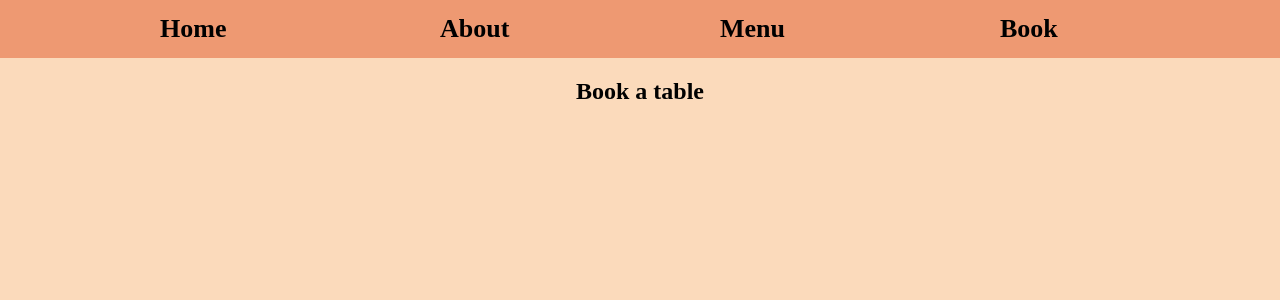
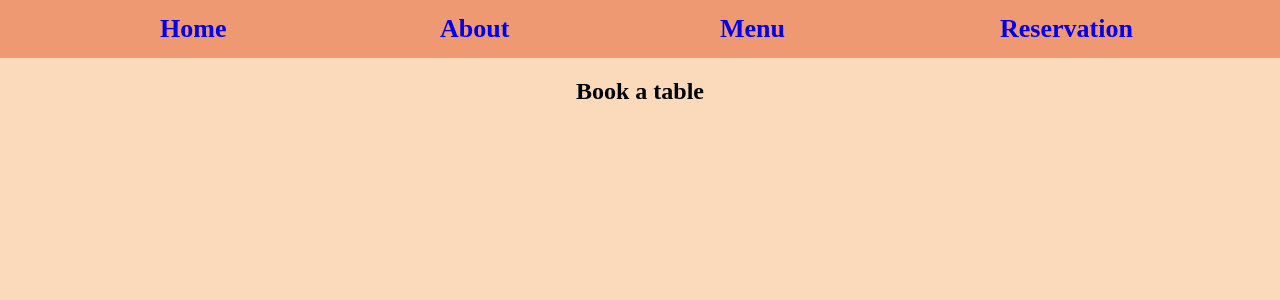
Before and after one commit to Sisi-tech/YummyGarden, a Django app: page /book/ in a window 1280 px wide. Shown: the top 300 px of the page. Run offline with Django 5.2, Linux system fonts and the light colour scheme.

Commit message:
add link to navbar menu

```diff
--- a/myapp/forms.py
+++ b/myapp/forms.py
@@ -1,7 +1,13 @@
 from django import forms
 from .models import Booking
+from .models import Menu
 
 class BookingForm(forms.ModelForm):
     class Meta:
         model = Booking
         fields = '__all__'
+
+class MenuItems(forms.ModelForm):
+    class Meta:
+        model = Menu
+        fields = '__all__'
--- a/myapp/templates/partials/_header.html
+++ b/myapp/templates/partials/_header.html
@@ -1,10 +1,18 @@
 <footer style="background-color: #EE9972; width: 100%;">
     <nav>
         <ul style="display: flex; flex-direction: row; justify-content: space-evenly; font-size: 26px; font-weight: bold; padding: 14px 0; margin: 0;">
-            <li style="display: inline-block; width: 120px;">Home</li>
-            <li style="display: inline-block; width: 120px;">About</li>
-            <li style="display: inline-block; width: 120px;">Menu</li>
-            <li style="display: inline-block; width: 120px;">Book</li>
+            <li style="display: inline-block; width: 120px;">
+                <a href="{% url 'home' %}" style="text-decoration: none;">Home</a>
+            </li>
+            <li style="display: inline-block; width: 120px;">
+                <a href="{% url 'about' %}" style="text-decoration: none;">About</a>
+            </li>
+            <li style="display: inline-block; width: 120px;">
+                <a href="{% url 'menu' %}" style="text-decoration: none;">Menu</a>
+            </li>
+            <li style="display: inline-block; width: 120px;">
+                <a href="{% url 'book' %}" style="text-decoration: none;">Reservation</a>
+            </li>
         </ul>
     </nav>
 </footer>
--- a/myapp/urls.py
+++ b/myapp/urls.py
@@ -4,7 +4,7 @@ from . import views
 urlpatterns = [
     path('', views.home, name="home"),
     path('about/', views.about, name="about"),
-    path('book/', views.book, name="about"),
+    path('book/', views.book, name="book"),
     path('menu/', views.menu, name="menu"),
     path('date/', views.display_date, name="date"),
 ]
```
Also changed, not shown: myapp/models.py (+8 -0 lines).
